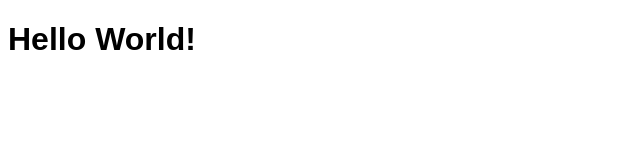
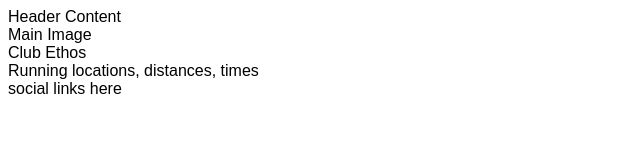
Before and after one commit to damidaramola/love-running, a plain HTML site: page index.html in a window 1280 px wide. Shown: the whole page, without its empty margins (0-640 px from the left). Drawn offline with Linux system fonts and the light colour scheme.

Commit message:
add core structure for homepage

```diff
--- a/index.html
+++ b/index.html
@@ -10,7 +10,10 @@
     <title>Love Running</title>
 </head>
 <body>
-    <h1>Hello World!</h1>
-
+    <header>Header Content</header>
+    <section> Main Image </section>
+    <section> Club Ethos </section>
+    <section> Running locations, distances, times </section>
+    <footer> social links here</footer>
 </body>
 </html>
```
